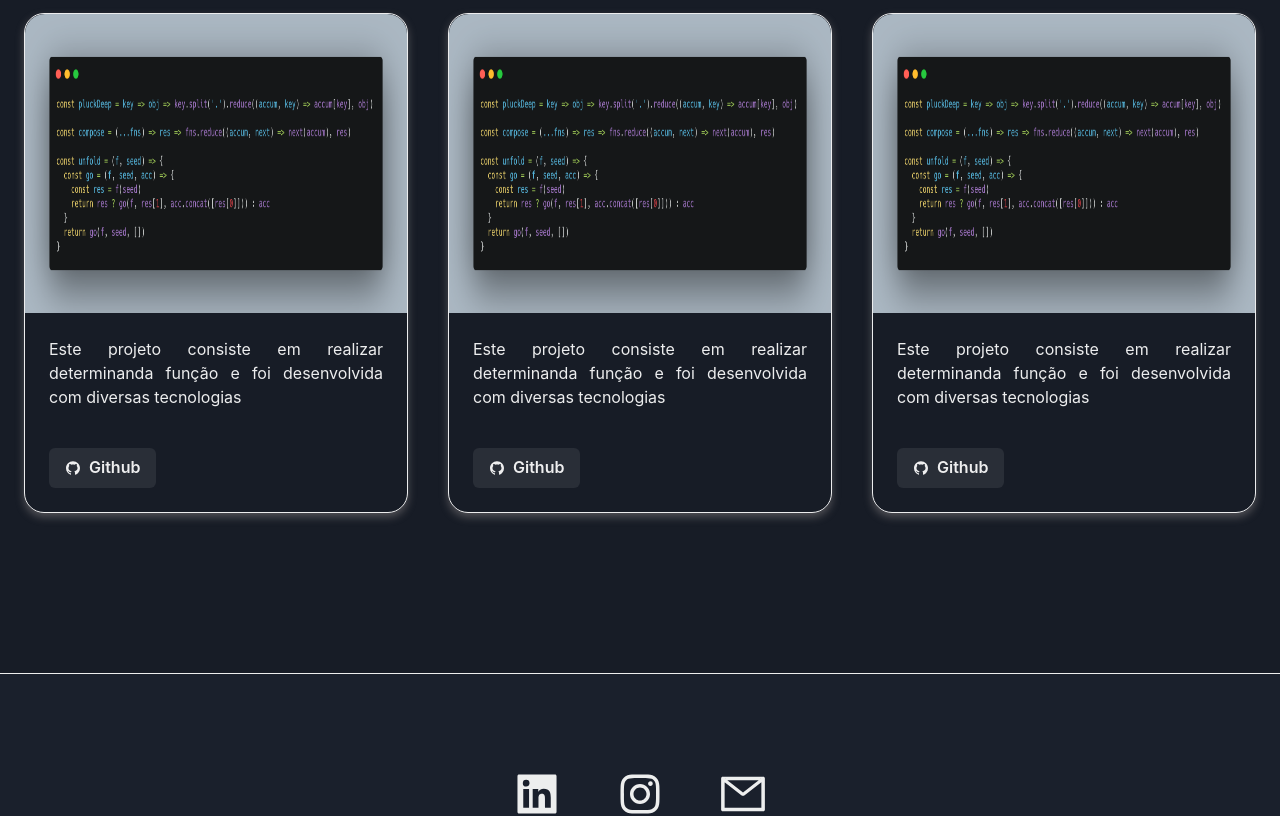
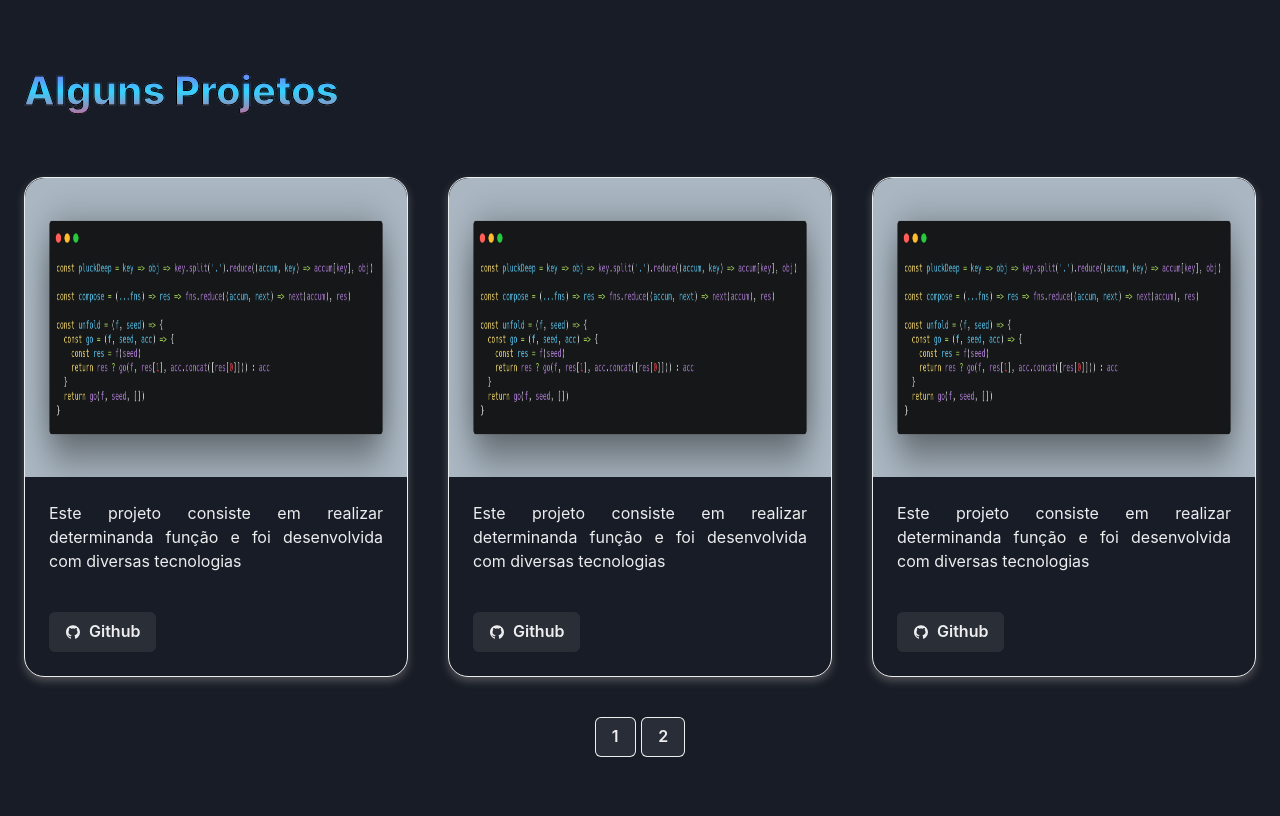
Before and after one commit to Brspontes/react-portfolio, a React (Create React App) app: page / in a window 1280 px wide. Shown: the part 1880-2696 px from the top of the page. Built offline with nearby package versions, Linux system fonts and the light colour scheme.

Commit message:
criando secao de projetos

```diff
--- /dev/null
+++ b/src/components/projects/index.tsx
@@ -0,0 +1,24 @@
+import { Flex, Button, Text } from "@chakra-ui/react";
+import Card from "../card";
+
+export default function Projects() {
+  return (
+    <Flex direction='column' mt='24'>
+      <Text mt='8' className="bordaTextoSub"
+        bgGradient='linear(to bottom, #9845E8, #33D2FF, #DD5789)'
+        bgClip='text' fontWeight='extrabold'
+        fontSize='2.5rem'>Alguns Projetos</Text>
+      <Flex justifyContent='space-between' width='100%' mt='4' direction='row' wrap='wrap'>
+          <Card />
+          <Card />
+          <Card />
+      </Flex>
+      <Flex mt='10' width='100%' justifyContent='center'>
+        <Flex width='24' justifyContent='space-around'>
+          <Button border='1px'>1</Button>
+          <Button border='1px'>2</Button>
+        </Flex>
+      </Flex>
+    </Flex>
+  )
+}
--- a/src/pages/App.tsx
+++ b/src/pages/App.tsx
@@ -1,10 +1,10 @@
-import { Flex, Text, useColorMode, Box } from '@chakra-ui/react';
+import { Flex, Text, useColorMode } from '@chakra-ui/react';
 import ButtonsProfiles from '../components/ButtonsProfiles'
 import ExperienceSection from '../components/experience/experience';
 import React from 'react';
 import './App.css';
 import Education from '../components/education';
-import Card from '../components/card';
+import Projects from '../components/projects';
 
 function App() {
   const { colorMode } = useColorMode()
@@ -37,11 +37,7 @@ function App() {
           <Flex width='100%' maxWidth={1360} marginX='auto' marginTop='4' paddingX='6' direction='column' paddingBottom='40'>
             <ExperienceSection />
             <Education />
-            <Flex justifyContent='space-between' width='100%' mt='10' direction='row' wrap='wrap'>
-                <Card />
-                <Card />
-                <Card />
-            </Flex>
+            <Projects />
           </Flex>
         </Flex>
       </Flex>
```
